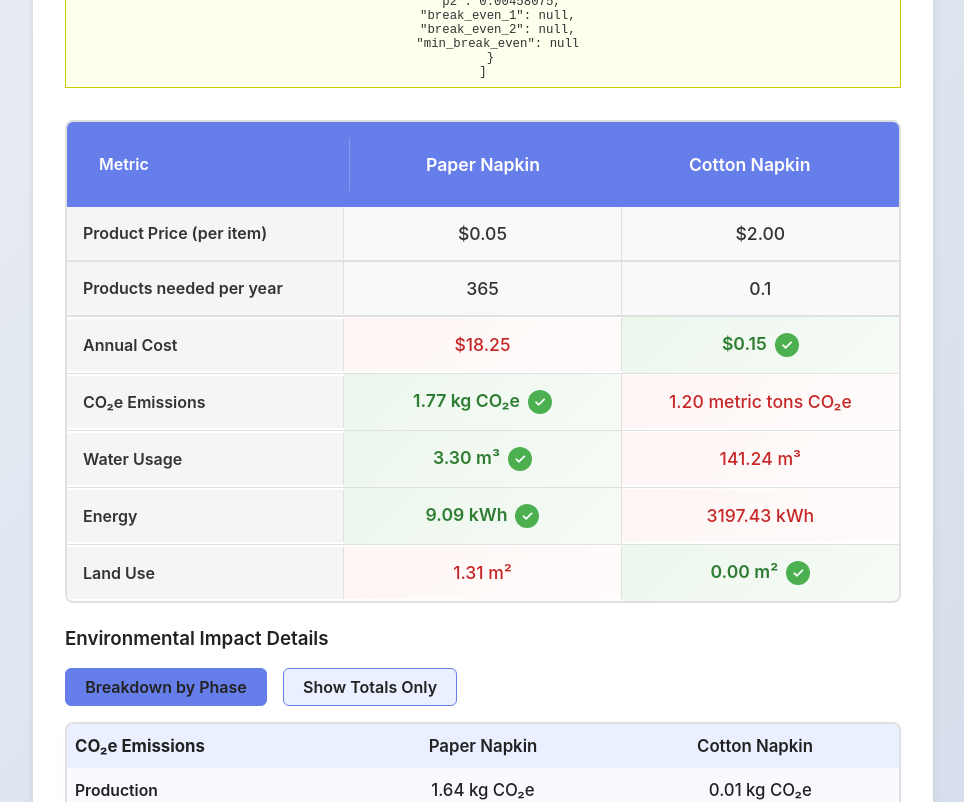
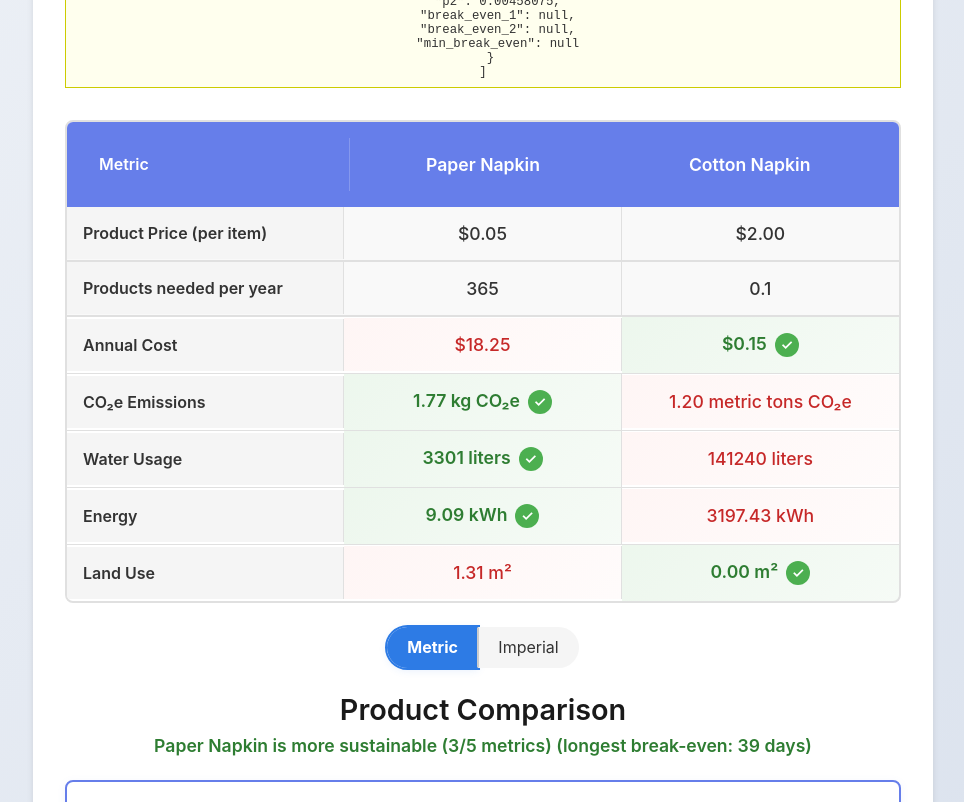
Before and after one commit to dylanpavelko/the_full_price_frameworks, a React (Vite) app in the folder frontend/: page /posts/paper-vs-cotton-napkins in a window 1280 px wide. Shown: the part 1300-2102 px from the top of the page, without its empty margins (157-1121 px from the left). Built offline with nearby package versions, Linux system fonts and the light colour scheme.

Commit message:
metrics toggle

```diff
--- a/frontend/src/components/ComparisonView.jsx
+++ b/frontend/src/components/ComparisonView.jsx
@@ -13,6 +13,10 @@ import {
   formatWater,
   formatEnergy,
   formatLand,
+  formatGreenhouseGasImperial,
+  formatWaterImperial,
+  formatEnergyImperial,
+  formatLandImperial,
 } from '../utils/formatting.js';
 import { compareProducts, getItemsPerYear, getAnnualImpactByPhase } from '../utils/comparison.js';
 import './ComparisonView.css';
@@ -20,6 +24,8 @@ import './ComparisonView.css';
 export function ComparisonView({ product1, product2 }) {
   // Toggle between sum and phase breakdown view
   const [showPhase, setShowPhase] = useState(true);
+  // Toggle between metric and imperial units
+  const [useImperial, setUseImperial] = useState(false);
   if (!product1 || !product2) {
     return null;
   }
@@ -88,6 +94,15 @@ export function ComparisonView({ product1, product2 }) {
     water: compareProductsFull(product1, product2, 'water_liters'),
     energy: compareProductsFull(product1, product2, 'energy_kwh'),
     land: compareProductsFull(product1, product2, 'land_m2'),
+  };
+
+  // Choose formatters based on unit toggle
+  const formatters = {
+    cost: formatCurrency,
+    ghg: useImperial ? formatGreenhouseGasImperial : formatGreenhouseGas,
+    water: useImperial ? formatWaterImperial : formatWater,
+    energy: useImperial ? formatEnergyImperial : formatEnergy,
+    land: useImperial ? formatLandImperial : formatLand,
   };
 
   // Get phase breakdowns for each metric
@@ -227,14 +242,12 @@ export function ComparisonView({ product1, product2 }) {
     return (
       <div className="comparison__metric-row" key={label}>
         <div className="comparison__metric-label">{label}</div>
-
         <div className={`comparison__metric-value ${
           comparison.winner === product1.name ? 'winner' : 'loser'
         }`}>
           {formatFn(comparison.product1Impact)}
           {comparison.winner === product1.name && <span className="winner-badge">✓</span>}
         </div>
-
         <div className={`comparison__metric-value ${
           comparison.winner === product2.name ? 'winner' : 'loser'
         }`}>
@@ -291,8 +304,131 @@ export function ComparisonView({ product1, product2 }) {
     );
   };
   // (end of helpers, main return block should follow)
+
   return (
     <div className="comparison">
+      <div className="comparison__header">
+        <h2>Product Comparison</h2>
+        <p className="comparison__winner-text">
+          {wins.product1 > wins.product2
+            ? `${product1.name} is more sustainable (${wins.product1}/${Object.keys(comparisons).length} metrics)${breakEvenText}`
+            : wins.product2 > wins.product1
+            ? `${product2.name} is more sustainable (${wins.product2}/${Object.keys(comparisons).length} metrics)${breakEvenText}`
+            : `It's a tie - both products have pros and cons${breakEvenText}`}
+        </p>
+        {breakEvenDisplay.length > 0 && (
+          <div className="comparison__breakeven-section">
+            <strong>Time to Break-Even by Metric:</strong>
+            {breakEvenDisplay}
+          </div>
+        )}
+        {/* DEBUG: Show raw break-even calculation for all metrics */}
+        <div style={{background:'#ffe',color:'#333',padding:'0.5rem',margin:'1rem 0',fontSize:'0.95em',border:'1px solid #cc0'}}>
+          <strong>DEBUG (Break-Even by Metric):</strong>
+          <pre style={{margin:0}}>{JSON.stringify(debugBreakEvens, null, 2)}</pre>
+        </div>
+      </div>
+
+      {/* SUMMARY TABLE */}
+      <div className="comparison__table">
+        <div className="comparison__header-row">
+          <div className="comparison__metric-label">Metric</div>
+          <div className="comparison__product-name">{product1.name}</div>
+          <div className="comparison__product-name">{product2.name}</div>
+        </div>
+        {/* Product Price (per item) */}
+        <div className="comparison__metric-row comparison__metric-row--info" key="product-price">
+          <div className="comparison__metric-label">Product Price (per item)</div>
+          <div className="comparison__metric-value">
+            {formatCurrency(product1.purchase_price_usd)}
+          </div>
+          <div className="comparison__metric-value">
+            {formatCurrency(product2.purchase_price_usd)}
+          </div>
+        </div>
+        {/* Items needed per year */}
+        <div className="comparison__metric-row comparison__metric-row--info" key="items-per-year">
+          <div className="comparison__metric-label">Products needed per year</div>
+          <div className="comparison__metric-value">
+            {(() => {
+              try {
+                const val1 = (product1?.uses_per_year || 0) / (product1?.average_lifespan_uses || 1);
+                return val1 >= 1 ? Math.round(val1) : val1.toFixed(1);
+              } catch (e) {
+                return 'N/A';
+              }
+            })()}
+          </div>
+          <div className="comparison__metric-value">
+            {(() => {
+              try {
+                const val2 = (product2?.uses_per_year || 0) / (product2?.average_lifespan_uses || 1);
+                return val2 >= 1 ? Math.round(val2) : val2.toFixed(1);
+              } catch (e) {
+                return 'N/A';
+              }
+            })()}
+          </div>
+        </div>
+        {/* Annual Cost (normalized by usage) */}
+        {renderMetricRow('Annual Cost', comparisons.cost, formatters.cost)}
+        {renderMetricRow('CO₂e Emissions', comparisons.ghg, formatters.ghg)}
+        {renderMetricRow('Water Usage', comparisons.water, formatters.water)}
+        {renderMetricRow('Energy', comparisons.energy, formatters.energy)}
+        {renderMetricRow('Land Use', comparisons.land, formatters.land)}
+      </div>
+
+      {/* Unit toggle below summary table */}
+      <div className="comparison__unit-toggle-row" style={{ margin: '1.5rem 0', display: 'flex', justifyContent: 'center' }}>
+        <div className="comparison__unit-toggle-segmented" role="group" aria-label="Unit Toggle">
+          <button
+            className={useImperial ? 'comparison__unit-toggle' : 'comparison__unit-toggle active'}
+            aria-pressed={!useImperial}
+            onClick={() => setUseImperial(false)}
+            tabIndex={useImperial ? 0 : -1}
+            style={{
+              borderTopLeftRadius: '1.5em',
+              borderBottomLeftRadius: '1.5em',
+              borderTopRightRadius: 0,
+              borderBottomRightRadius: 0,
+              borderRight: '1px solid #ccc',
+              background: !useImperial ? '#2d7be5' : '#f5f5f5',
+              color: !useImperial ? '#fff' : '#333',
+              fontWeight: !useImperial ? 'bold' : 'normal',
+              zIndex: !useImperial ? 2 : 1,
+              transition: 'background 0.2s, color 0.2s',
+              boxShadow: !useImperial ? '0 2px 8px #2d7be522' : 'none',
+              outline: !useImperial ? '2px solid #2d7be5' : 'none',
+            }}
+          >
+            Metric
+          </button>
+          <button
+            className={useImperial ? 'comparison__unit-toggle active' : 'comparison__unit-toggle'}
+            aria-pressed={useImperial}
+            onClick={() => setUseImperial(true)}
+            tabIndex={!useImperial ? 0 : -1}
+            style={{
+              borderTopRightRadius: '1.5em',
+              borderBottomRightRadius: '1.5em',
+              borderTopLeftRadius: 0,
+              borderBottomLeftRadius: 0,
+              borderLeft: '1px solid #ccc',
+              background: useImperial ? '#2d7be5' : '#f5f5f5',
+              color: useImperial ? '#fff' : '#333',
+              fontWeight: useImperial ? 'bold' : 'normal',
+              zIndex: useImperial ? 2 : 1,
+              transition: 'background 0.2s, color 0.2s',
+              boxShadow: useImperial ? '0 2px 8px #2d7be522' : 'none',
+              outline: useImperial ? '2px solid #2d7be5' : 'none',
+            }}
+          >
+            Imperial
+          </button>
+        </div>
+      </div>
+
+
       <div className="comparison__header">
         <h2>Product Comparison</h2>
         <p className="comparison__winner-text">
@@ -360,15 +496,11 @@ export function ComparisonView({ product1, product2 }) {
         </div>
 
         {/* Annual Cost (normalized by usage) */}
-        {renderMetricRow('Annual Cost', comparisons.cost, (val) => formatCurrency(val))}
-        {/* Greenhouse Gas */}
-        {renderMetricRow('CO₂e Emissions', comparisons.ghg, (val) => formatGreenhouseGas(val))}
-        {/* Water */}
-        {renderMetricRow('Water Usage', comparisons.water, (val) => formatWater(val))}
-        {/* Energy */}
-        {renderMetricRow('Energy', comparisons.energy, (val) => formatEnergy(val))}
-        {/* Land */}
-        {renderMetricRow('Land Use', comparisons.land, (val) => formatLand(val))}
+        {renderMetricRow('Annual Cost', comparisons.cost, formatters.cost)}
+        {renderMetricRow('CO₂e Emissions', comparisons.ghg, formatters.ghg)}
+        {renderMetricRow('Water Usage', comparisons.water, formatters.water)}
+        {renderMetricRow('Energy', comparisons.energy, formatters.energy)}
+        {renderMetricRow('Land Use', comparisons.land, formatters.land)}
       </div>
 
       {/* PHASE BREAKDOWNS */}
@@ -388,14 +520,14 @@ export function ComparisonView({ product1, product2 }) {
             Show Totals Only
           </button>
         </div>
-        {renderMetricTable('CO₂e Emissions', 'greenhouse_gas_kg', formatGreenhouseGas, phaseBreakdowns.ghg, 'greenhouse_gas_kg')}
-        {renderMetricTable('Water Usage', 'water_liters', formatWater, phaseBreakdowns.water, 'water_liters')}
-        {renderMetricTable('Energy', 'energy_kwh', formatEnergy, phaseBreakdowns.energy, 'energy_kwh')}
-        {renderMetricTable('Land Use', 'land_m2', formatLand, {
+        {renderMetricTable('CO₂e Emissions', 'greenhouse_gas_kg', formatters.ghg, phaseBreakdowns.ghg, 'greenhouse_gas_kg')}
+        {renderMetricTable('Water Usage', 'water_liters', formatters.water, phaseBreakdowns.water, 'water_liters')}
+        {renderMetricTable('Energy', 'energy_kwh', formatters.energy, phaseBreakdowns.energy, 'energy_kwh')}
+        {renderMetricTable('Land Use', 'land_m2', formatters.land, {
           product1: getAnnualImpactByPhase(product1, 'land_m2'),
           product2: getAnnualImpactByPhase(product2, 'land_m2'),
         }, 'land_m2')}
-        {renderMetricTable('Cost', 'cost_usd', formatCurrency, {
+        {renderMetricTable('Cost', 'cost_usd', formatters.cost, {
           product1: getAnnualImpactByPhase(product1, 'cost_usd'),
           product2: getAnnualImpactByPhase(product2, 'cost_usd'),
         }, 'cost_usd')}
--- a/frontend/src/utils/formatting.js
+++ b/frontend/src/utils/formatting.js
@@ -1,3 +1,38 @@
+// Imperial formatters
+export function formatGreenhouseGasImperial(value) {
+  // 1 kg CO2e ≈ 2.20462 lbs CO2e
+  const lbs = value * 2.20462;
+  if (lbs >= 2000) {
+    return `${(lbs / 2000).toFixed(2)} US tons CO₂e`;
+  }
+  return `${lbs.toFixed(2)} lbs CO₂e`;
+}
+
+export function formatWaterImperial(value) {
+  // 1 liter ≈ 0.264172 gallons
+  const gallons = value * 0.264172;
+  if (gallons >= 1000) {
+    return `${(gallons / 1000).toFixed(2)} kgal`;
+  }
+  return `${gallons.toFixed(0)} gallons`;
+}
+
+export function formatEnergyImperial(value) {
+  // 1 kWh ≈ 3412.14 BTU
+  const btu = value * 3412.14;
+  if (btu >= 1000000) {
+    return `${(btu / 1000000).toFixed(2)} MMBTU`;
+  }
+  return `${btu.toFixed(0)} BTU`;
+}
+
+export function formatLandImperial(value) {
+  // 1 m² ≈ 10.7639 ft², 1 acre = 4046.86 m²
+  if (value >= 4046.86) {
+    return `${(value / 4046.86).toFixed(2)} acres`;
+  }
+  return `${(value * 10.7639).toFixed(2)} ft²`;
+}
 /**
  * Utility functions for formatting impact data for display.
  *
@@ -37,9 +72,6 @@ export function formatGreenhouseGas(value) {
  * @returns {string} Formatted string with appropriate unit
  */
 export function formatWater(value) {
-  if (value >= 1000) {
-    return `${(value / 1000).toFixed(2)} m³`;
-  }
   return `${value.toFixed(0)} liters`;
 }
 
```
